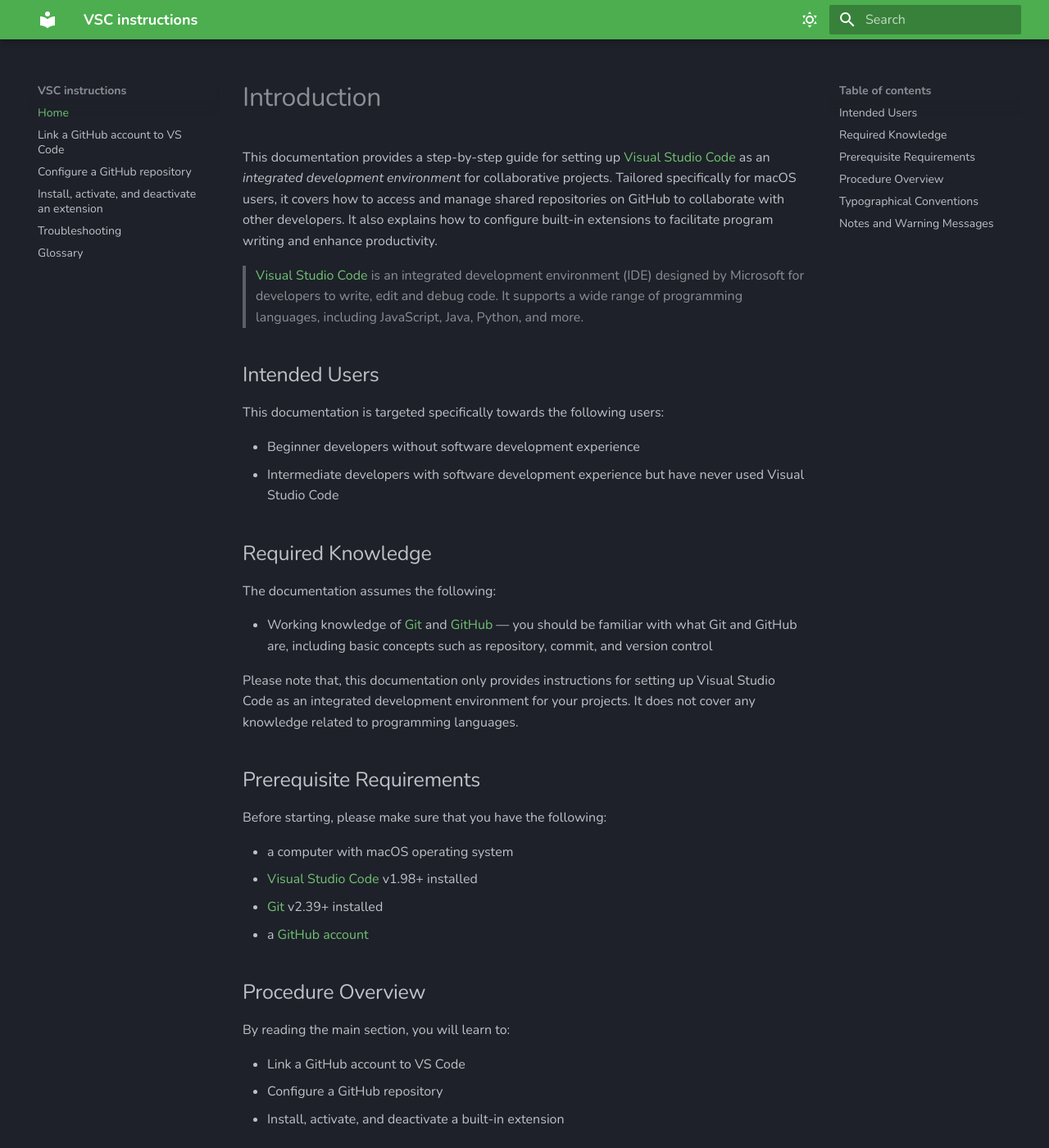
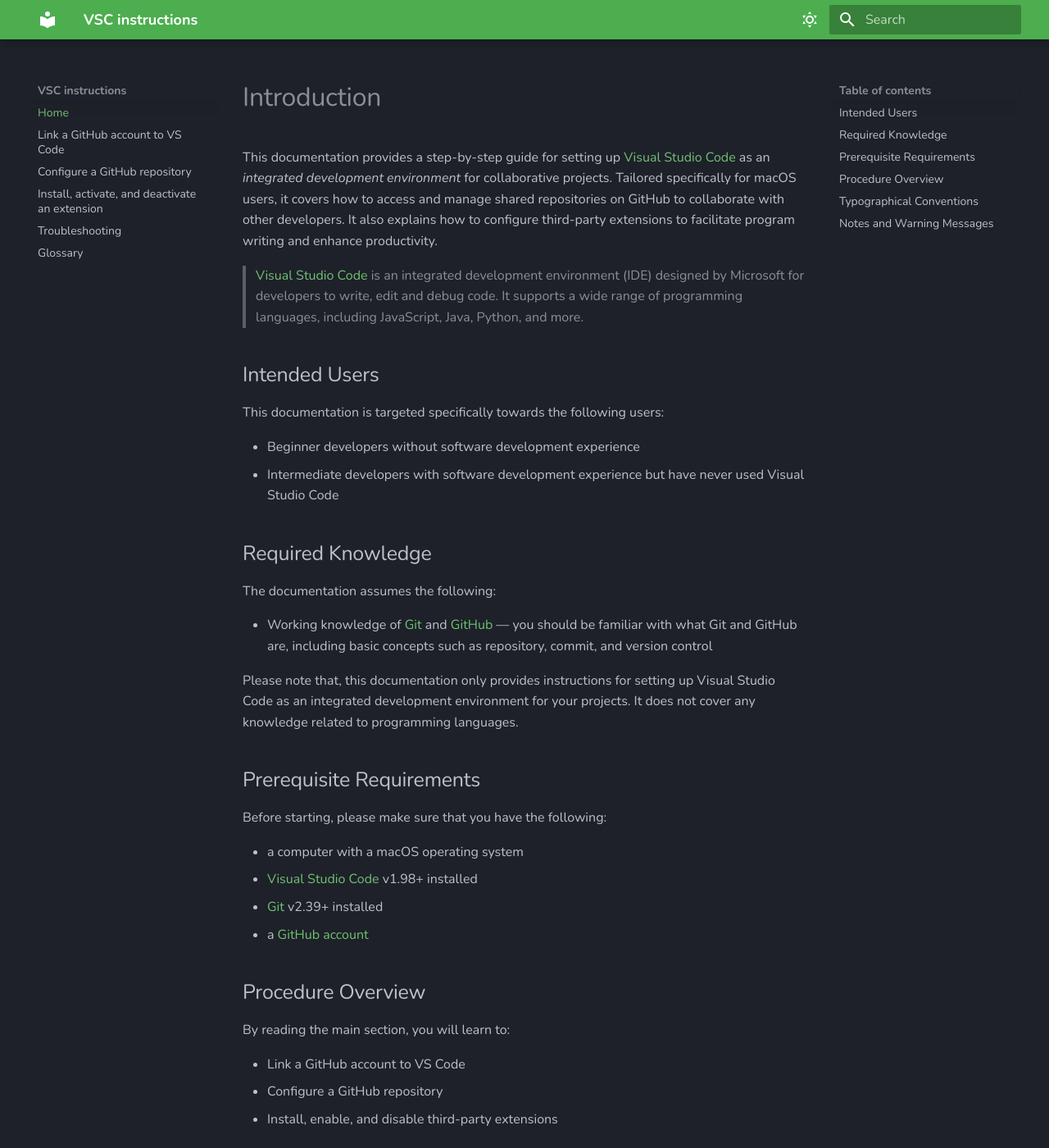
Before and after one commit to DJANG2024/MKDocsMaterial, an MkDocs documentation site: the page built from docs/index.md, in a window 1280 px wide and 1400 px high. Shown: the whole window at 82% size. Built offline with MkDocs 1.6.1 and Material for MkDocs 9.7.7, drawn with Linux system fonts in a browser that asks for light colours.

Commit message:
Change wording from built-in to third party extension. Update task 3 admonitions

```diff
--- a/docs/index.md
+++ b/docs/index.md
@@ -1,5 +1,5 @@
 # Introduction
-This documentation provides a step-by-step guide for setting up [Visual Studio Code](https://code.visualstudio.com/) as an <i>integrated development environment</i> for collaborative projects. Tailored specifically for macOS users, it covers how to access and manage shared repositories on GitHub to collaborate with other developers. It also explains how to configure built-in extensions to facilitate program writing and enhance productivity.
+This documentation provides a step-by-step guide for setting up [Visual Studio Code](https://code.visualstudio.com/) as an <i>integrated development environment</i> for collaborative projects. Tailored specifically for macOS users, it covers how to access and manage shared repositories on GitHub to collaborate with other developers. It also explains how to configure third-party extensions to facilitate program writing and enhance productivity.
 
 > [Visual Studio Code](https://code.visualstudio.com/) is an integrated development environment (IDE) designed by Microsoft for developers to write, edit and debug code. It supports a wide range of programming languages, including JavaScript, Java, Python, and more.
 
@@ -23,7 +23,7 @@
 ## Prerequisite Requirements
 Before starting, please make sure that you have the following:
 
-- a computer with macOS operating system
+- a computer with a macOS operating system
 - [Visual Studio Code](https://code.visualstudio.com/download) v1.98+ installed
 - [Git](https://git-scm.com/downloads/mac) v2.39+ installed
 - a [GitHub account](https://github.com/signup)
@@ -34,7 +34,7 @@
 
 - Link a GitHub account to VS Code
 - Configure a GitHub repository
-- Install, activate, and deactivate a built-in extension
+- Install, enable, and disable third-party extensions
 
 
 ## Typographical Conventions
@@ -44,7 +44,7 @@
 | ------------ |-------------------------------------------------------- | ----------------------------------------- |
 | <b>Bold</b>  | Indicates action items that you need to perform         | <b>Enter</b> the URL                      |
 | <i>Italic</i>| Specifies terminology explained in Glossary section     | <i>Integrated Development Environment</i> |
-| []           | Denotes buttons and menu items                          | [Install]                                 |
+| [ ]           | Denotes buttons and menu items                          | [Install]                                 |
 | →            | Seperates a series of buttons or menu levels            | [File] → [Save]                           |
 
 ## Notes and Warning Messages
```
Also changed, not shown: docs/task3.md (+3 -5 lines).
